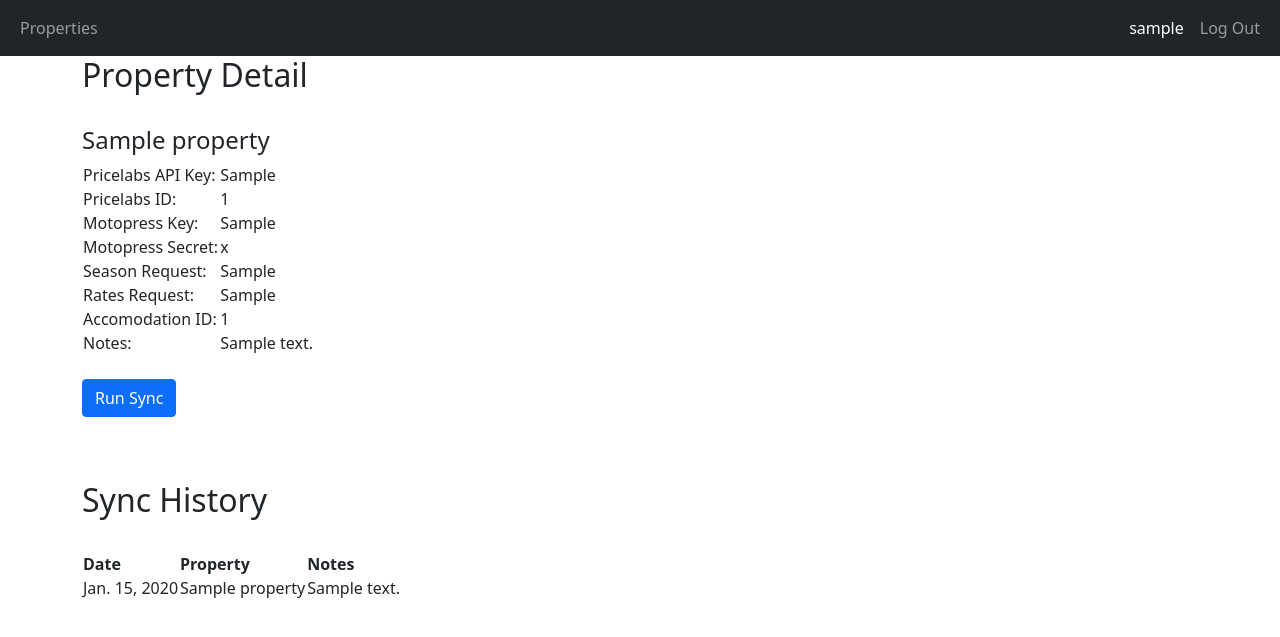
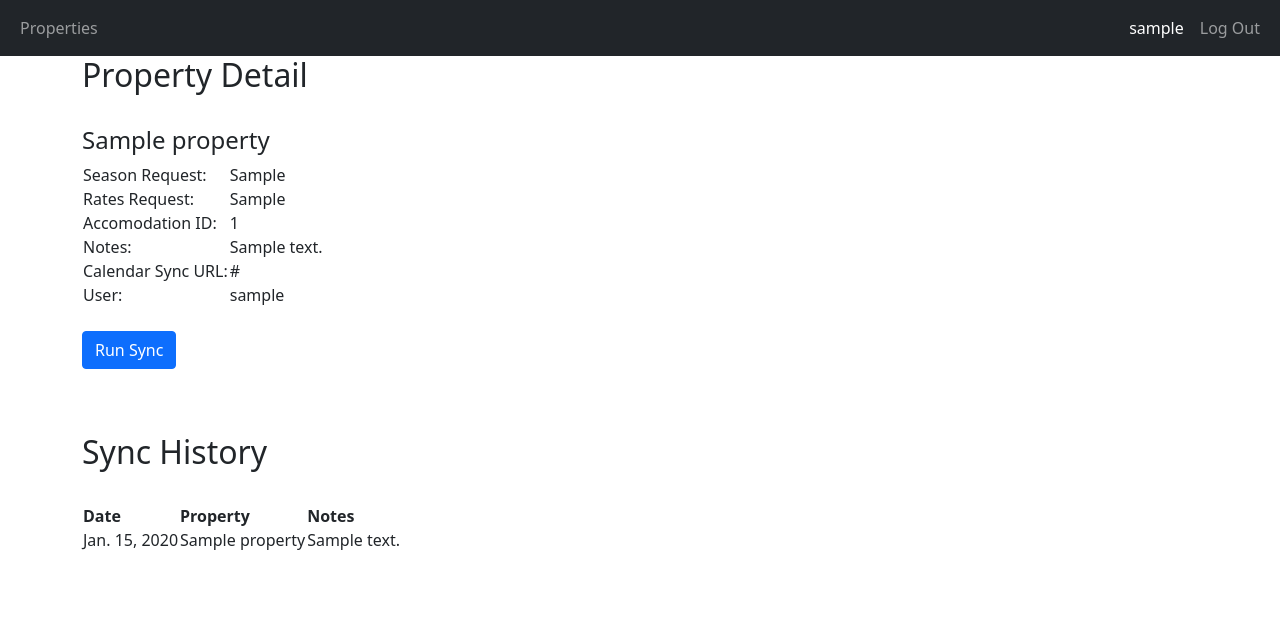
Before and after one commit to gbwilliamson4/PricelabsIntegration, a Django app: page /properties/1/ in a window 1280 px wide. Shown: the top 637 px of the page. Run offline with Django 4.2, Linux system fonts and the light colour scheme; a user stored in the database is signed in; tables that the repository leaves empty hold one stand-in row (values such as "Sample post"); some libraries are stand-ins or nearby versions.

Commit message:
Add calendar sync url and user to property-detail.html. Remove data that shouldnt be forward facing.

```diff
--- a/integrations/templates/integrations/property-detail.html
+++ b/integrations/templates/integrations/property-detail.html
@@ -15,22 +15,22 @@
 <h4>{{ property_info.property }}</h4>
 
 <table>
-    <tr>
-        <td>Pricelabs API Key: </td>
-        <td>{{ property_info.pricelabs_key }}</td>
-    </tr>
-    <tr>
-        <td>Pricelabs ID: </td>
-        <td>{{ property_info.pricelabs_id }}</td>
-    </tr>
-    <tr>
-        <td>Motopress Key: </td>
-        <td>{{ property_info.motopress_key }}</td>
-    </tr>
-    <tr>
-        <td>Motopress Secret: </td>
-        <td>{{ property_info.motopress_secret }}</td>
-    </tr>
+<!--    <tr>-->
+<!--        <td>Pricelabs API Key: </td>-->
+<!--        <td>{{ property_info.pricelabs_key }}</td>-->
+<!--    </tr>-->
+<!--    <tr>-->
+<!--        <td>Pricelabs ID: </td>-->
+<!--        <td>{{ property_info.pricelabs_id }}</td>-->
+<!--    </tr>-->
+<!--    <tr>-->
+<!--        <td>Motopress Key: </td>-->
+<!--        <td>{{ property_info.motopress_key }}</td>-->
+<!--    </tr>-->
+<!--    <tr>-->
+<!--        <td>Motopress Secret: </td>-->
+<!--        <td>{{ property_info.motopress_secret }}</td>-->
+<!--    </tr>-->
     <tr>
         <td>Season Request: </td>
         <td>{{ property_info.motopress_season_request }}</td>
@@ -46,6 +46,14 @@
     <tr>
         <td>Notes: </td>
         <td>{{ property_info.property_notes }}</td>
+    </tr>
+    <tr>
+        <td>Calendar Sync URL: </td>
+        <td>{{sync_calendar_info.sync_url}}</td>
+    </tr>
+    <tr>
+        <td>User: </td>
+        <td>{{sync_calendar_info.wp_login}}</td>
     </tr>
 </table>
 
--- a/integrations/views.py
+++ b/integrations/views.py
@@ -84,13 +84,14 @@ def property_detail(request, prop_pk):
 
     if prop.user != request.user and not request.user.is_staff:
         return redirect('properties')
-    else:
-        property_info = Property_Info.objects.get(property=prop)
-        prop_history = History.objects.filter(property_name=prop).order_by('-run_date')
 
-        # print(property_info)
-        context = {'property_info': property_info, 'prop_history': prop_history}
-        return render(request, 'integrations/property-detail.html', context)
+    property_info = Property_Info.objects.get(property=prop)
+    prop_history = History.objects.filter(property_name=prop).order_by('-run_date')
+    sync_calendar_info = CalendarSyncInfo.objects.get(property=prop)
+
+    # print(property_info)
+    context = {'property_info': property_info, 'prop_history': prop_history, 'sync_calendar_info': sync_calendar_info}
+    return render(request, 'integrations/property-detail.html', context)
 
 
 @login_required
```
